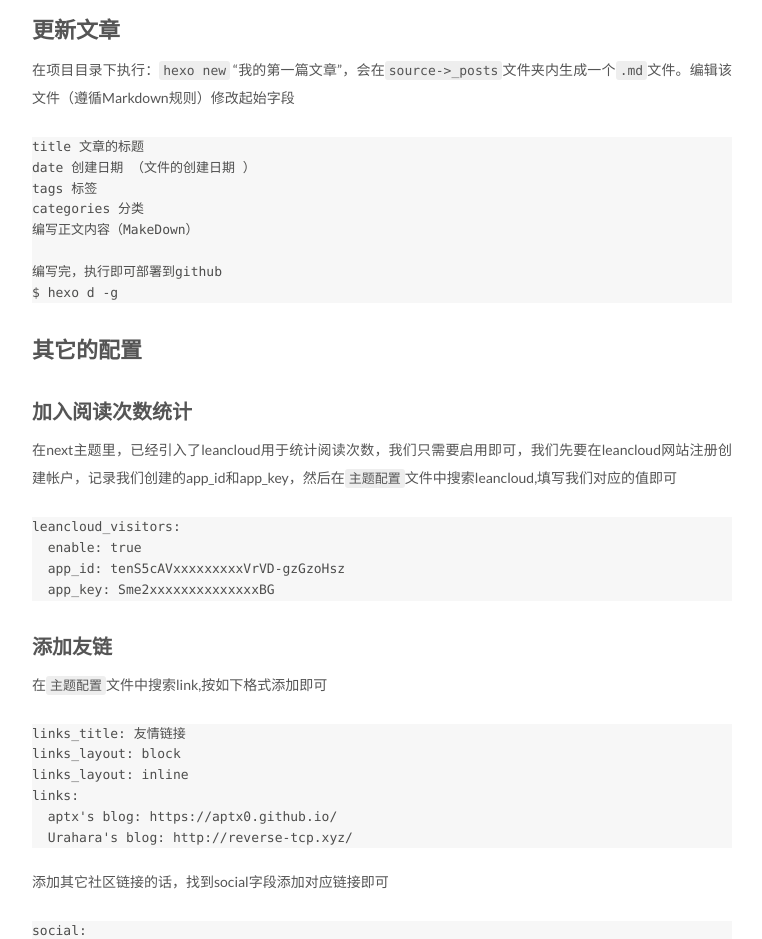
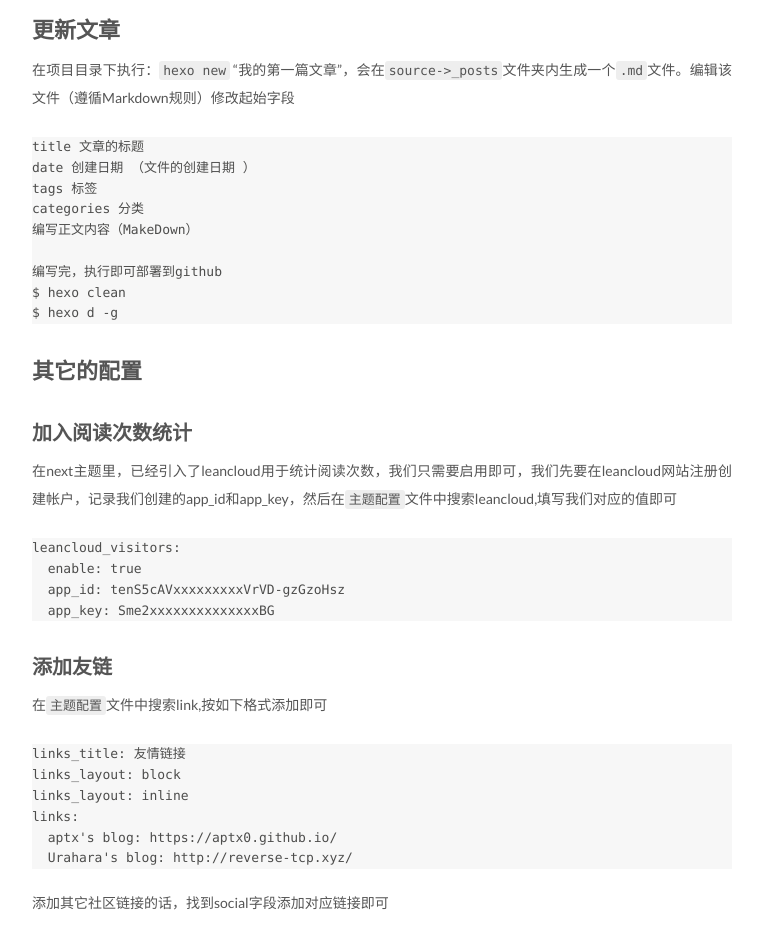
Before and after one commit to sn0wdown/sn0wdown.github.io, a plain HTML site: page 2017/06/05/2017-06-05-hexo_github_搭建个人blog/index.html in a window 1280 px wide. Shown: the part 1165-2104 px from the top of the page, without its empty margins (98-860 px from the left). Drawn offline with Linux system fonts and the light colour scheme; a script that the page names is missing.

Commit message:
Site updated: 2017-06-06 14:48:56

```diff
--- a/2017/06/05/2017-06-05-hexo_github_搭建个人blog/index.html
+++ b/2017/06/05/2017-06-05-hexo_github_搭建个人blog/index.html
@@ -100,7 +100,7 @@
 <meta property="og:url" content="https://sn0wdown.github.io/2017/06/05/2017-06-05-hexo_github_搭建个人blog/index.html">
 <meta property="og:site_name" content="sn0wdown&#39;s blog">
 <meta property="og:description" content="现在越来越多的人喜欢利用Github搭建静态网站，原因不外乎简单省钱。本人也利用hexo+github搭建了本博客，用于分享一些心得。在此详细记录下我是如何利用hexo+github搭建静态博客以及一些配置相关问题，以免过后遗忘，且当备份之用。">
-<meta property="og:updated_time" content="2017-06-06T06:24:36.889Z">
+<meta property="og:updated_time" content="2017-06-06T06:48:41.691Z">
 <meta name="twitter:card" content="summary">
 <meta name="twitter:title" content="hexo + github 搭建个人blog">
 <meta name="twitter:description" content="现在越来越多的人喜欢利用Github搭建静态网站，原因不外乎简单省钱。本人也利用hexo+github搭建了本博客，用于分享一些心得。在此详细记录下我是如何利用hexo+github搭建静态博客以及一些配置相关问题，以免过后遗忘，且当备份之用。">
@@ -412,6 +412,7 @@
 编写正文内容（MakeDown）
 
 编写完，执行即可部署到github
+$ hexo clean
 $ hexo d -g
 </code></pre><h2 id="其它的配置"><a href="#其它的配置" class="headerlink" title="其它的配置"></a>其它的配置</h2><h3 id="加入阅读次数统计"><a href="#加入阅读次数统计" class="headerlink" title="加入阅读次数统计"></a>加入阅读次数统计</h3><p>在next主题里，已经引入了leancloud用于统计阅读次数，我们只需要启用即可，我们先要在leancloud网站注册创建帐户，记录我们创建的app_id和app_key，然后在<code>主题配置</code>文件中搜索leancloud,填写我们对应的值即可  </p>
 <pre><code>leancloud_visitors:
```
